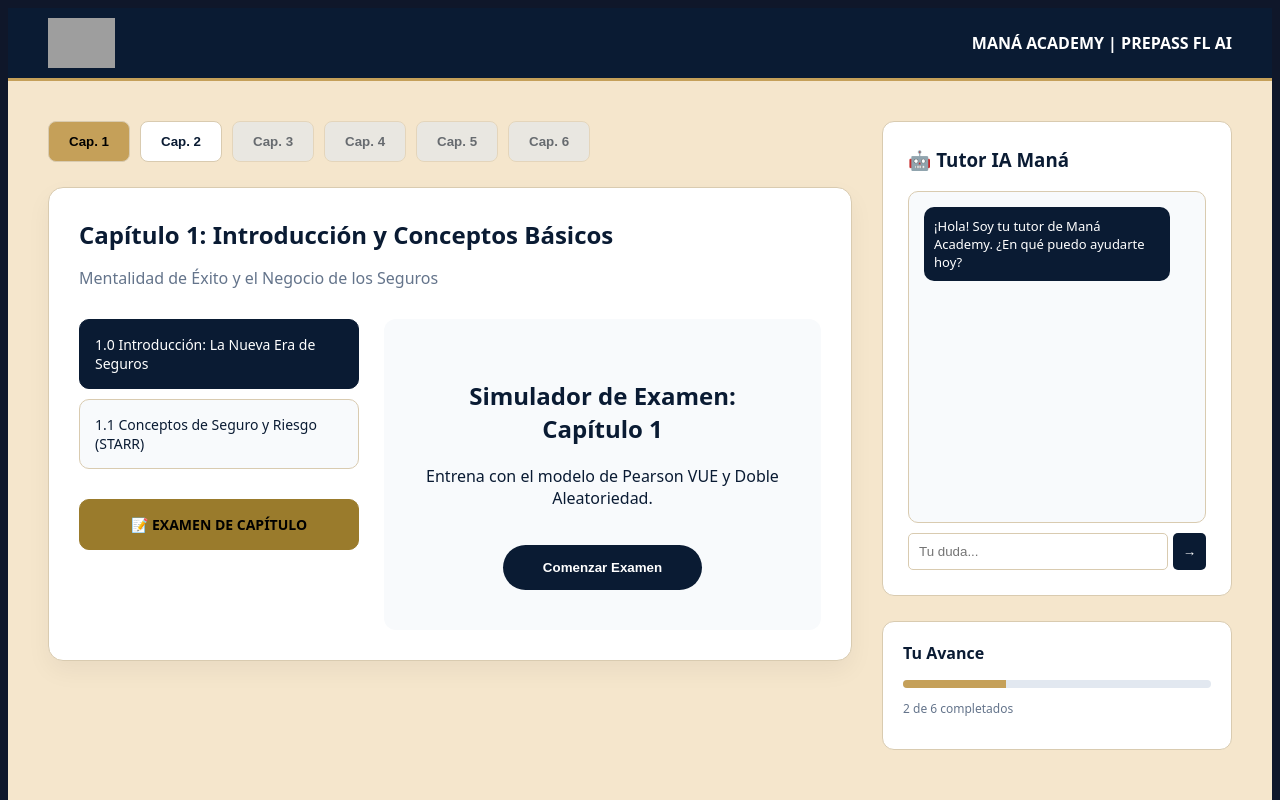
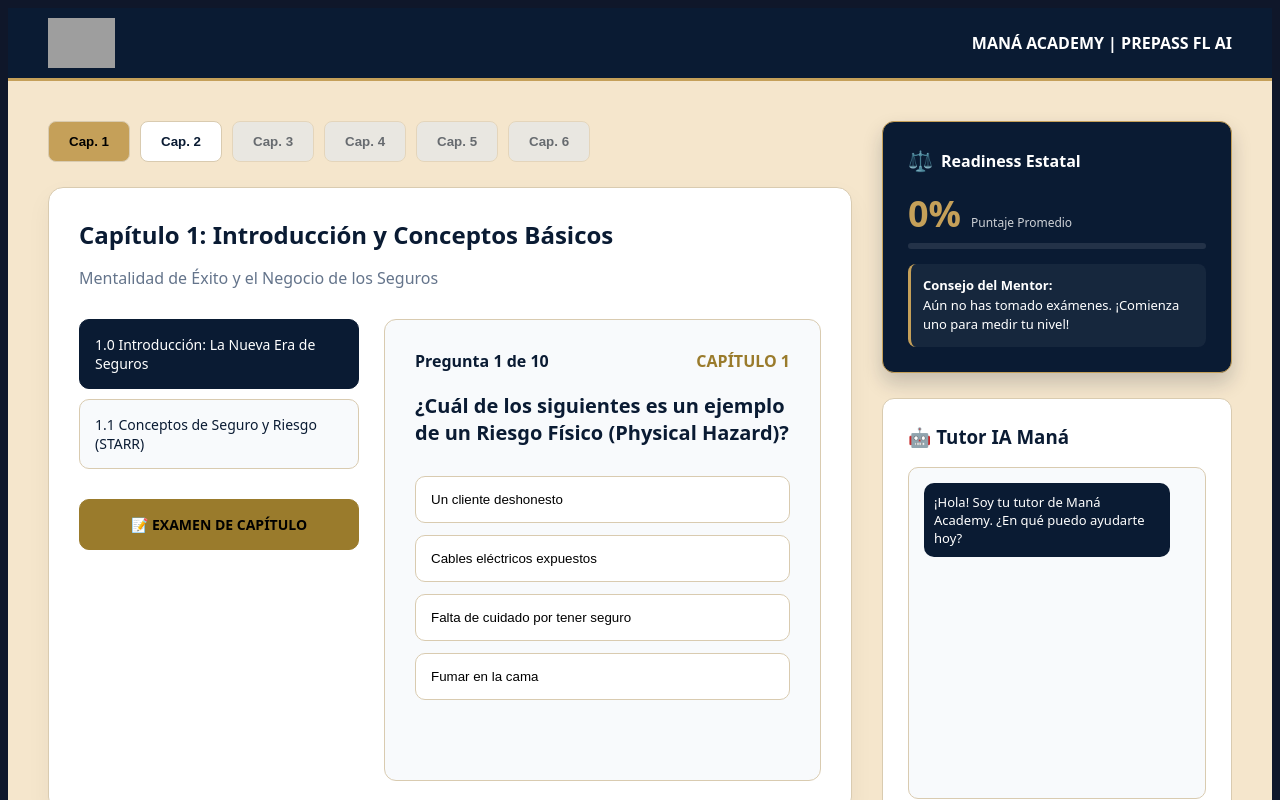
Before and after one commit to franklincollazo-bot/prepass-fl-ai, a Next.js app: page /dashboard in a window 1280 px wide. Both pictures are taken after a click on the element "📝 EXAMEN DE CAPÍTULO". Shown: the top 800 px of the page. Built offline with nearby package versions, Linux system fonts and the light colour scheme; grey boxes are pictures that could not be loaded.

Commit message:
feat: implement State Exam Readiness indicator and dynamic study tips

```diff
--- a/pages/dashboard.js
+++ b/pages/dashboard.js
@@ -63,12 +63,75 @@ export default function Dashboard() {
   const [query, setQuery] = React.useState('');
   const [loading, setLoading] = React.useState(false);
   const [dynamicText, setDynamicText] = React.useState(null);
+  const [examState, setExamState] = React.useState({ questions: [], currentIndex: 0, answers: [], results: null });
+  const [performanceHistory, setPerformanceHistory] = React.useState([]);
   const videoRef = React.useRef(null);
   const [mounted, setMounted] = React.useState(false);
 
   React.useEffect(() => {
     setMounted(true);
+    const savedHistory = localStorage.getItem('performanceHistory');
+    if (savedHistory) setPerformanceHistory(JSON.parse(savedHistory));
   }, []);
+
+  const startExam = async () => {
+    setLoading(true);
+    try {
+      const res = await fetch(`/api/questions?chapterId=${activeModule}`);
+      const data = await res.json();
+      setExamState({ questions: data, currentIndex: 0, answers: [], results: null });
+      setShowExam(true);
+    } catch (e) {
+      console.error(e);
+    }
+    setLoading(false);
+  };
+
+  const handleAnswer = (option) => {
+    const newAnswers = [...examState.answers, option];
+    if (examState.currentIndex < examState.questions.length - 1) {
+      setExamState({ ...examState, currentIndex: examState.currentIndex + 1, answers: newAnswers });
+    } else {
+      // Finish Exam
+      let score = 0;
+      examState.questions.forEach((q, i) => {
+        if (q.answer === newAnswers[i]) score++;
+      });
+      const finalScore = (score / examState.questions.length) * 100;
+      const resultEntry = { date: new Date().toISOString(), chapter: activeModule, score: finalScore };
+      const newHistory = [...performanceHistory, resultEntry];
+      setPerformanceHistory(newHistory);
+      localStorage.setItem('performanceHistory', JSON.stringify(newHistory));
+      setExamState({ ...examState, answers: newAnswers, results: { score: finalScore, correct: score, total: examState.questions.length } });
+
+      if (finalScore >= 80 && !unlockedChapters.includes(activeModule + 1)) {
+        setUnlockedChapters([...unlockedChapters, activeModule + 1]);
+      }
+    }
+  };
+
+  const getReadinessInfo = () => {
+    if (performanceHistory.length === 0) return { percent: 0, advice: "Aún no has tomado exámenes. ¡Comienza uno para medir tu nivel!", status: "N/A" };
+
+    const avgScore = performanceHistory.reduce((acc, curr) => acc + curr.score, 0) / performanceHistory.length;
+    let advice = "";
+    let status = "";
+
+    if (avgScore >= 85) {
+      advice = "¡Dominio Total! Estás listo para el examen estatal. Tu consistencia es clave.";
+      status = "LISTO";
+    } else if (avgScore >= 70) {
+      advice = "Buen camino. Revisa las preguntas falladas en el Capítulo " + activeModule + " para llegar al 90%.";
+      status = "CERCA";
+    } else {
+      advice = "Necesitas reforzar fundamentos. Lee el Manual Maestro y enfócate en los 'Exam Traps'.";
+      status = "EN PROCESO";
+    }
+
+    return { percent: Math.round(avgScore), advice, status };
+  };
+
+  const readiness = getReadinessInfo();
 
   const handleTimeUpdate = () => {
     if (!videoRef.current) return;
@@ -154,7 +217,7 @@ export default function Dashboard() {
                   </div>
                 ))}
                 <div
-                  onClick={() => setShowExam(true)}
+                  onClick={startExam}
                   style={{
                     padding: '15px',
                     backgroundColor: showExam ? COLORS.goldDark : COLORS.gold,
@@ -168,7 +231,7 @@ export default function Dashboard() {
                     border: `1px solid ${COLORS.goldDark}`
                   }}
                 >
-                  📝 EXAMEN DE CAPÍTULO
+                  {loading ? 'CARGANDO...' : '📝 EXAMEN DE CAPÍTULO'}
                 </div>
               </div>
 
@@ -191,12 +254,55 @@ export default function Dashboard() {
                     />
                   </div>
                 ) : (
-                  <div style={{ padding: '40px', textAlign: 'center', backgroundColor: '#f8fafc', borderRadius: '12px' }}>
-                    <h2>Simulador de Examen: Capítulo {activeModule}</h2>
-                    <p>Entrena con el modelo de Pearson VUE y Doble Aleatoriedad.</p>
-                    <button style={{ padding: '15px 40px', backgroundColor: COLORS.navy, color: COLORS.white, border: 'none', borderRadius: '50px', fontWeight: 'bold', cursor: 'pointer', marginTop: '20px' }}>
-                      Comenzar Examen
-                    </button>
+                  <div style={{ padding: '30px', backgroundColor: '#f8fafc', borderRadius: '12px', border: `1px solid ${COLORS.border}`, minHeight: '400px' }}>
+                    {!examState.results ? (
+                      <>
+                        <div style={{ display: 'flex', justifyContent: 'space-between', marginBottom: '20px' }}>
+                          <span style={{ fontWeight: 'bold', color: COLORS.navy }}>Pregunta {examState.currentIndex + 1} de {examState.questions.length}</span>
+                          <span style={{ color: COLORS.goldDark, fontWeight: 'bold' }}>CAPÍTULO {activeModule}</span>
+                        </div>
+                        <h2 style={{ fontSize: '20px', marginBottom: '30px' }}>{examState.questions[examState.currentIndex]?.question}</h2>
+                        <div style={{ display: 'flex', flexDirection: 'column', gap: '12px' }}>
+                          {examState.questions[examState.currentIndex]?.options.map((opt, i) => (
+                            <button
+                              key={i}
+                              onClick={() => handleAnswer(opt)}
+                              style={{ padding: '15px', textAlign: 'left', backgroundColor: COLORS.white, border: `1px solid ${COLORS.border}`, borderRadius: '10px', cursor: 'pointer', transition: 'all 0.2s' }}
+                              onMouseOver={e => e.target.style.borderColor = COLORS.gold}
+                              onMouseOut={e => e.target.style.borderColor = COLORS.border}
+                            >
+                              {opt}
+                            </button>
+                          ))}
+                        </div>
+                      </>
+                    ) : (
+                      <div style={{ textAlign: 'center', padding: '20px' }}>
+                        <div style={{ fontSize: '64px', marginBottom: '10px' }}>{examState.results.score >= 80 ? '🎯' : '📚'}</div>
+                        <h2 style={{ fontSize: '28px', color: COLORS.navy }}>¡Examen Finalizado!</h2>
+                        <div style={{ fontSize: '48px', fontWeight: 'bold', color: examState.results.score >= 80 ? '#10b981' : COLORS.goldDark, margin: '20px 0' }}>
+                          {examState.results.score}%
+                        </div>
+                        <p style={{ color: COLORS.gray, fontSize: '18px' }}>Has acertado {examState.results.correct} de {examState.results.total} preguntas.</p>
+
+                        {examState.results.score >= 80 ? (
+                          <div style={{ marginTop: '20px', padding: '15px', backgroundColor: '#ecfdf5', color: '#065f46', borderRadius: '10px', border: '1px solid #10b981' }}>
+                            <strong>¡Excelente!</strong> Has desbloqueado el siguiente capítulo.
+                          </div>
+                        ) : (
+                          <div style={{ marginTop: '20px', padding: '15px', backgroundColor: '#fff7ed', color: '#9a3412', borderRadius: '10px', border: '1px solid #f97316' }}>
+                            <strong>Sigue intentándolo.</strong> Necesitas un 80% para desbloquear el siguiente nivel.
+                          </div>
+                        )}
+
+                        <button
+                          onClick={() => setShowExam(false)}
+                          style={{ marginTop: '30px', padding: '12px 30px', backgroundColor: COLORS.navy, color: COLORS.white, border: 'none', borderRadius: '50px', fontWeight: 'bold', cursor: 'pointer' }}
+                        >
+                          Volver a la Lección
+                        </button>
+                      </div>
+                    )}
                   </div>
                 )}
               </div>
@@ -205,6 +311,23 @@ export default function Dashboard() {
         </section>
 
         <aside style={{ display: 'flex', flexDirection: 'column', gap: '25px' }}>
+          <div style={{ padding: '25px', backgroundColor: COLORS.navy, borderRadius: '12px', color: COLORS.white, border: `1px solid ${COLORS.gold}`, boxShadow: '0 10px 20px rgba(10, 27, 51, 0.2)' }}>
+            <h3 style={{ margin: '0 0 15px 0', fontSize: '16px', display: 'flex', alignItems: 'center', gap: '8px' }}>
+              <span style={{ fontSize: '20px' }}>⚖️</span> Readiness Estatal
+            </h3>
+            <div style={{ display: 'flex', alignItems: 'baseline', gap: '10px', marginBottom: '5px' }}>
+              <span style={{ fontSize: '36px', fontWeight: 'bold', color: COLORS.gold }}>{readiness.percent}%</span>
+              <span style={{ fontSize: '12px', opacity: 0.8 }}>Puntaje Promedio</span>
+            </div>
+            <div style={{ height: '6px', width: '100%', backgroundColor: 'rgba(255,255,255,0.1)', borderRadius: '3px', overflow: 'hidden', marginBottom: '15px' }}>
+              <div style={{ width: `${readiness.percent}%`, height: '100%', backgroundColor: COLORS.gold }}></div>
+            </div>
+            <div style={{ fontSize: '13px', lineHeight: '1.5', padding: '12px', backgroundColor: 'rgba(255,255,255,0.05)', borderRadius: '8px', borderLeft: `3px solid ${COLORS.gold}` }}>
+              <strong>Consejo del Mentor:</strong><br/>
+              {readiness.advice}
+            </div>
+          </div>
+
           <div style={{ padding: '25px', backgroundColor: COLORS.white, borderRadius: '12px', border: `1px solid ${COLORS.border}` }}>
             <h3 style={{ color: COLORS.navy, marginTop: 0 }}>🤖 Tutor IA Maná</h3>
             <div style={{ height: '300px', backgroundColor: '#f8fafc', borderRadius: '10px', padding: '15px', overflowY: 'auto', border: `1px solid ${COLORS.border}`, display: 'flex', flexDirection: 'column', gap: '10px' }}>
```
